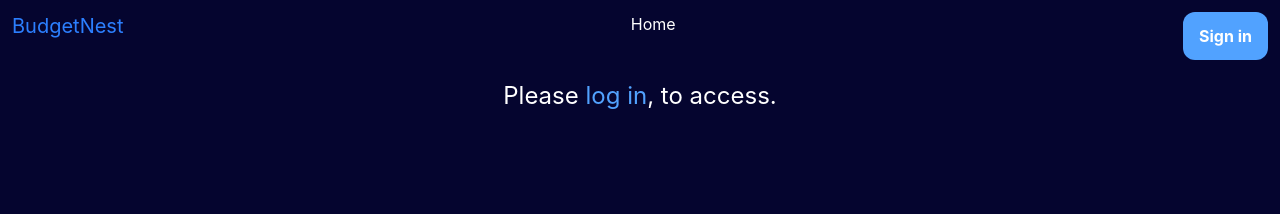
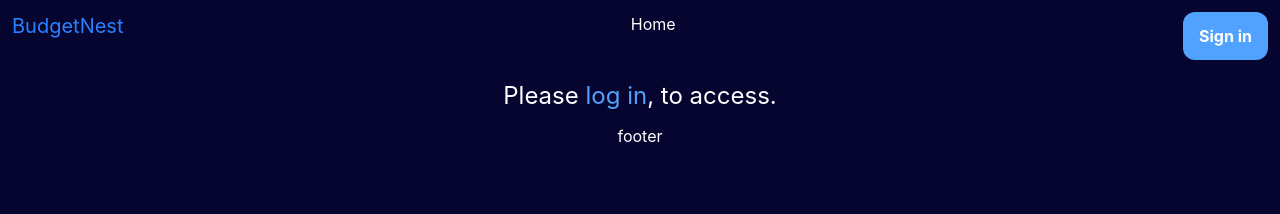
Before and after one commit to Maksas2002/Projektas1, a React (Vite) app in the folder front/: page /dashboard in a window 1280 px wide. Shown: the top 214 px of the page. Built offline with nearby package versions, Linux system fonts and the light colour scheme; no server answers.

Commit message:
Added footer

```diff
--- a/front/src/App.jsx
+++ b/front/src/App.jsx
@@ -5,8 +5,12 @@ import SignupForm from "./compoments/SignupForm";
 import Dashboard from "./compoments/Dashboard";
 import Header from "./compoments/Header";
 import ProtectedRoute from "./compoments/ProtectedRoute.jsx";
+import { useContext } from "react";
+import { UserContext } from "./contexts/UserContext.jsx";
+import Footer from "./compoments/Footer.jsx";
 
 function App() {
+  const { user } = useContext(UserContext);
 
   return (
     <>
@@ -21,6 +25,10 @@ function App() {
           <Route path="/dashboard" element={<ProtectedRoute><Dashboard/></ProtectedRoute>}/>
         </Routes>
       </div>
+
+      {!user&& <div>
+          <Footer/>
+      </div>}
     </>
   )
 }
--- /dev/null
+++ b/front/src/compoments/Footer.jsx
@@ -0,0 +1,9 @@
+function Footer() {
+    return(
+        <>
+        <p className="m-3 text-center text-white">footer</p>
+        </>
+    )
+}
+
+export default Footer;
```
